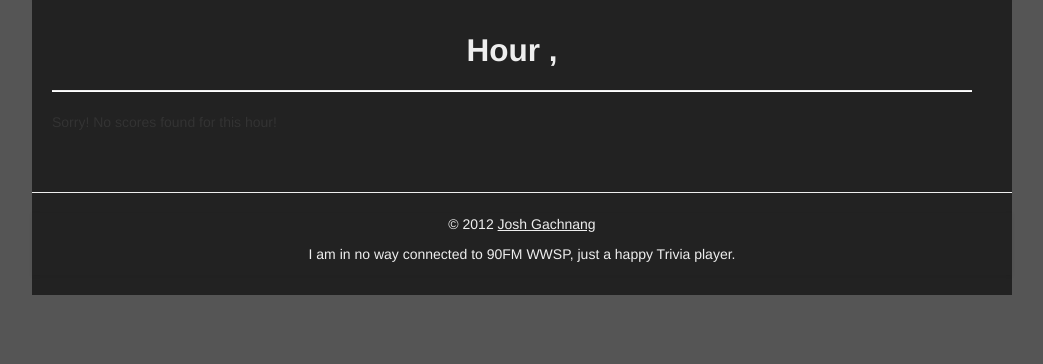
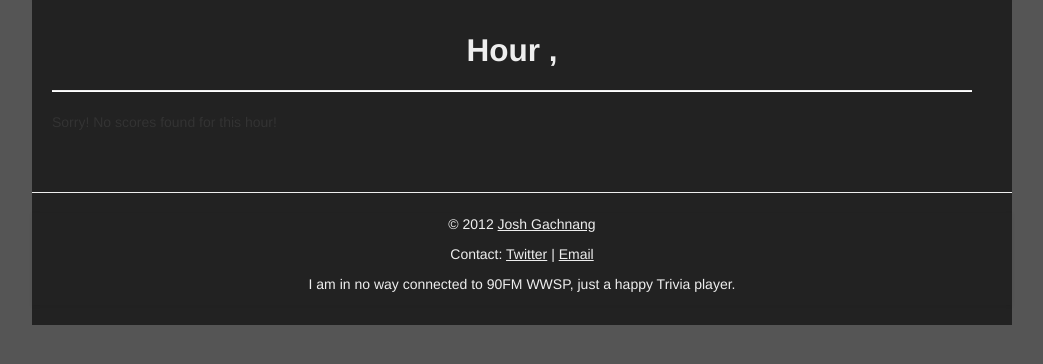
Before and after one commit to joshgachnang/90fm_trivia_stats, a Django app: template website/templates/hour.html in a window 1280 px wide. Shown: the part 43-407 px from the top of the page, without its empty margins (118-1161 px from the left). Run offline with Django 3.2, Linux system fonts and the light colour scheme; the template is opened without the code that fills it, so the values that code supplies are empty; some libraries are stand-ins or nearby versions.

Commit message:
Adding contact info at the bottom

```diff
--- a/website/templates/site_base.html
+++ b/website/templates/site_base.html
@@ -48,6 +48,7 @@
 <div class="navbar footer">
     <div class="navbar-inner">
         <p class="footer_text">&copy; 2012 <a href="http://joshgachnang.com">Josh Gachnang</a></p>
+        <p class="footer_text">Contact: <a href="http://twitter.com/TriviaStats/">Twitter</a> | <a href="mailto:josh@pcsforeducation.com">Email</a></p>
         <p class="footer_text">I am in no way connected to 90FM WWSP, just a happy Trivia player.</p>
     </div>
 </div>
```
